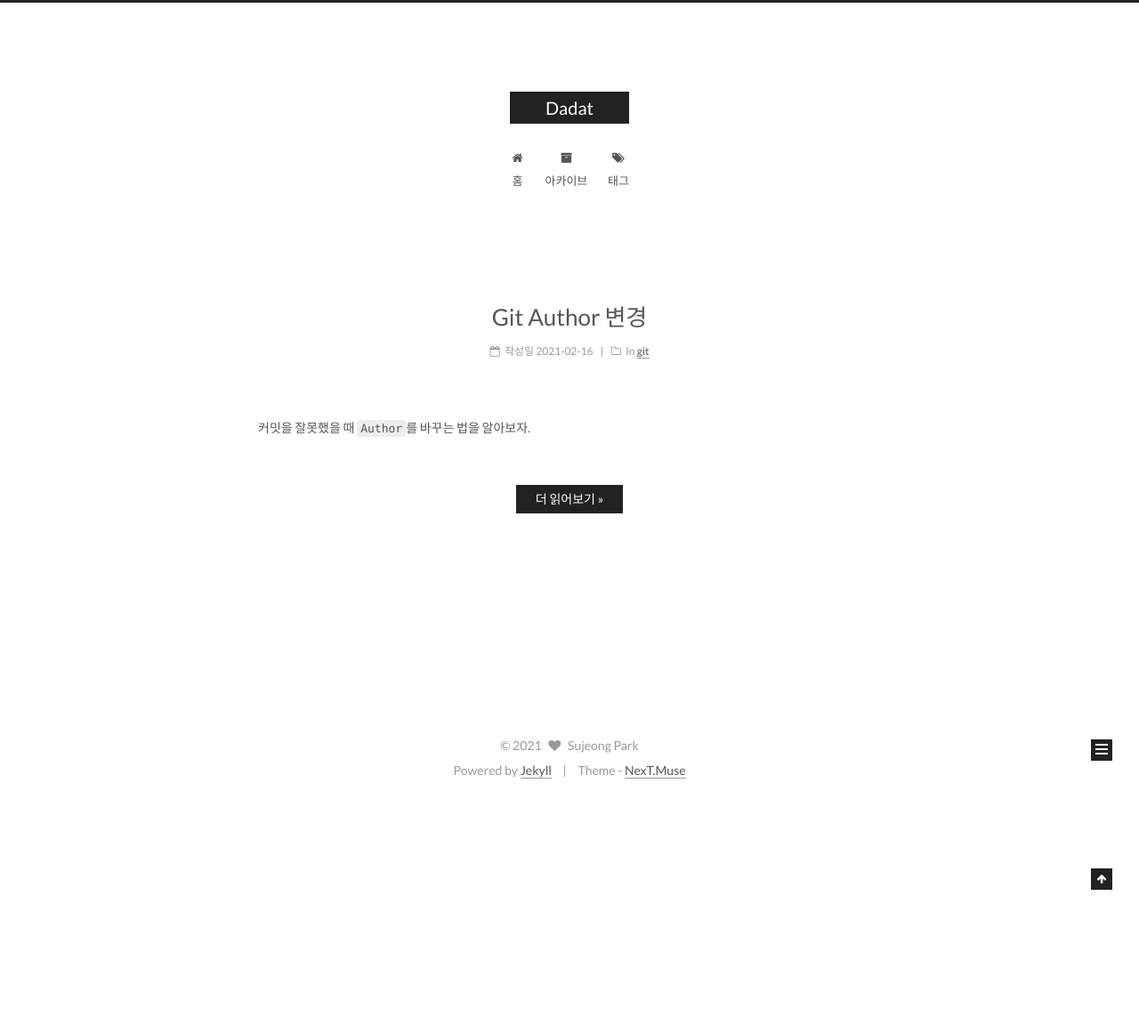
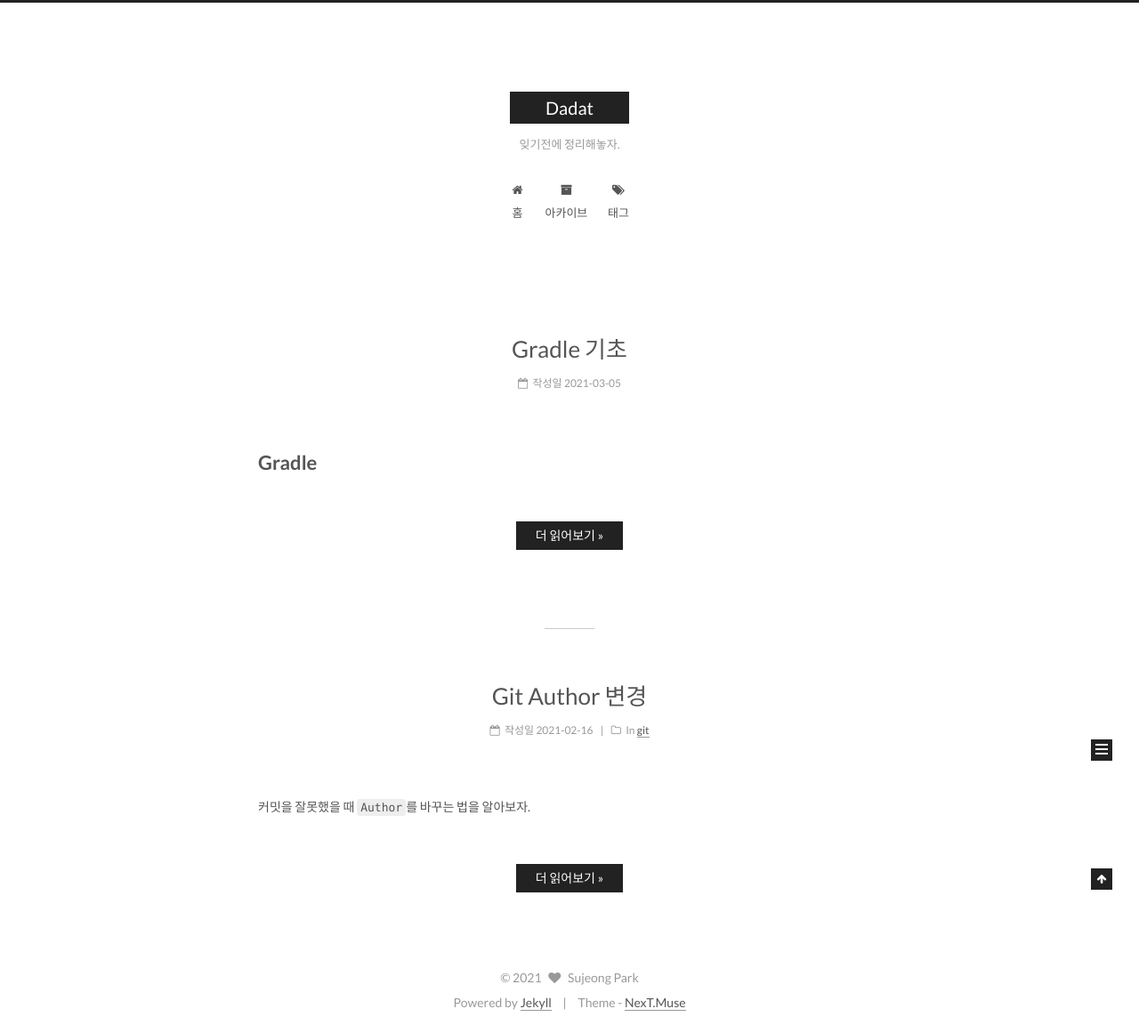
Before and after one commit to pebblepark/pebblepark.github.io, a Jekyll site: the page built from index.html, in a window 1280 px wide. Shown: the whole page at 89% size. Built offline with Jekyll 4.4.1, drawn with Linux system fonts in a browser that asks for light colours; the list of posts is cut into pages by our own code; before the commit the page ends 900 px from its top, so only the background shows below that; part of the change alters nothing that is shown.

Commit message:
Gradle 기초

````diff
--- a/_config.yml
+++ b/_config.yml
@@ -5,7 +5,7 @@
 
 # Site
 title: Dadat
-subtitle:
+subtitle: 잊기전에 정리해놓자.
 description:
 author: Sujeong Park
 # Support language: de, en, fr-FR, id, ja, ko, pt-BR, pt, ru, zh-Hans, zh-hk, zh-tw
--- /dev/null
+++ b/_posts/2021-03-05-gradle-basic.md
@@ -0,0 +1,213 @@
+---
+title: Gradle 기초
+tags:
+  - gradle
+---
+
+# Gradle
+
+
+
+```shell
+$ gradle init
+```
+
+- project 폴더 구성
+
+  ```
+  project/
+      gradlew
+      gradlew.bat
+      gradle/wrapper/
+          gradle-wrapper.jar
+          gradle-wrapper.properties
+      build.gradle
+      settings.gradle
+  ```
+
+
+
+- Gradle은 3단계의 빌드 스크립트를 실행한다.
+
+  1. 초기화
+
+  2. 구성
+
+  3. 실행
+
+
+
+## 초기화 (설정로드)
+
+Gradle의 기본 설정파일은 `settings.gradle`로 루트 프로젝트 위치에 파일이 있어야 한다.
+
+- settings.gradle
+
+  ```
+  rootProject.name = 'gradle'
+  ```
+
+- `settings.gradle` 읽고 `Settings`객체를 만든다
+
+- 그후 `Settings`객체를 이용하여 각 프로젝트의 `Project`인스턴스를 만든다.
+
+*[project interface](https://docs.gradle.org/current/dsl/org.gradle.api.Project.html)*
+
+> ```
+> 이 인터페이스는 빌드 파일에서 Gradle과 상호 작용하는 데 사용하는 기본 API, Project모든 Gradle 기능에 프로그래밍 방식으로 액세스 할 수 있습니다
+> ```
+
+
+
+## 구성
+
+`초기화`단계에서 생성된 `Project`객체 그에 연결된 `build.gradle`가 실행된다. `build.gradle`에 있는 `task`를 읽어다가 [`TaskContainer`](https://docs.gradle.org/current/dsl/org.gradle.api.tasks.TaskContainer.html)를 이용해 `task`의 빈을 생성한 후 `Task 그래프`를 구성한다.
+
+- build.gradle
+
+  ```groovy
+  // build.gradle file
+  print "Hello\n"
+
+  task testTask {
+      print "testTask running\n"
+
+      doLast {
+          print "Task do Last\n"
+      }
+
+      doFirst {
+          print "Task do First\n"
+      }
+  }
+
+  print "finish Configure\n"
+  ```
+
+  - 실행 결과
+
+  ```shell
+  $ gradle testTask
+
+  > Configure project :
+  Hello
+  testTask running
+  finish Configure
+
+  > Task :testTask
+  Task do First
+  Task do Last
+
+  BUILD SUCCESSFUL in 1s
+  1 actionable task: 1 executed
+  ```
+
+
+
+## 실행
+
+`구성`에 있는 예제 실행까지 보여줬는데 `gradle [task]` 명령을 내렸을 때 [`TaskContainer`](https://docs.gradle.org/current/dsl/org.gradle.api.tasks.TaskContainer.html)에서 `[task]`으로 입력한 테스크랑 같은 이름을 찾아서 실행시켜준다.
+
+
+
+## 정리
+
+- 초기화는 `setting.gradle`을 읽어서 `Project`인스턴스를 생성
+
+- 구성은 `build.gradle`을 읽어서 `Project`을 실행
+
+- 실행은 Consolec 명령으로 들어온 task를 찾아서 실행
+
+
+
+---
+
+# Task
+
+- `gradle`의 실행 단위
+
+- Console에 `gradle [task]` 명령을 통해 원하는 task를 실행할 수 있다.
+
+
+
+- 기본 제공하는 task 몇가지 소개
+
+  - gradle tasks : 내장 task 리스트를 보여준다.
+  - gradle help –task (task명) : task명으로 작성한 task의 도움말 보여준다.
+  - gradle build : 빌드한다.
+  - gradle clean : 빌드 디렉토리를 삭제한다
+
+
+
+### 기존 `testTask` 예제
+
+- `testTask running`은 **구성**단계에 출력되고 `Task do Last`와 `Task do First`는 **실행** 단계에서 실행이 되었다.
+
+
+
+## Task의 생성
+
+**구성**단계에서 `testTask running`가 출력이 되는 이유는 **구성**단계에서 `testTask`를 읽어 Bean 생성때 실행하기 때문
+
+
+
+## Task의 동작
+
+**실행** 단계에서 Task의 동작 방식은 **일련의 [Action](https://docs.gradle.org/current/javadoc/org/gradle/api/Action.html)** 을 **순서대로** 실행해줄 뿐이다. 즉, Task는 일련의 Action객체로 구성되어 있다고 봐도 된다.
+
+[Task 공식문서](https://docs.gradle.org/current/dsl/org.gradle.api.Task.html#N18ED5)에 가면 더 다양한 Action을 볼 수 있다.
+
+
+
+## Task 그래프
+
+Task는 **다른 Task에 종속이 될 수 있다** 그리고 Task들간에 관계는 **[DAG(Directed acyclic graph)](https://ko.wikipedia.org/wiki/유향_비순환_그래프)** 로 작동한다
+
+![그래프](https://yeh35.github.io/blog.github.io/img/documents/infra/gradle/task-dag-examples.png)
+
+
+
+## Task 종속 테스크 지정
+
+- build.gradle
+
+```groovy
+task taskX {
+    dependsOn 'taskY'
+    doFirst {
+        println 'taskX doFirst'
+    }
+
+    doLast {
+        println 'taskX doLast'
+    }
+}
+task taskY {
+    doLast {
+        println 'taskY'
+    }
+}
+```
+
+- 실행결과
+
+```shell
+$ gradle taskX
+
+> Task :taskY
+taskY
+
+> Task :taskX
+taskX doFirst
+taskX doLast
+```
+
+
+
+---
+
+# 참고
+- [초보자를 위한 Gradle 안내서](https://yeh35.github.io/blog.github.io/documents/infra/gradle/gradle-start1/)
+
+## 나중에 좀 더 추가...
+- [더 많은 task 예제](https://coding-start.tistory.com/305?category=820992)
````
